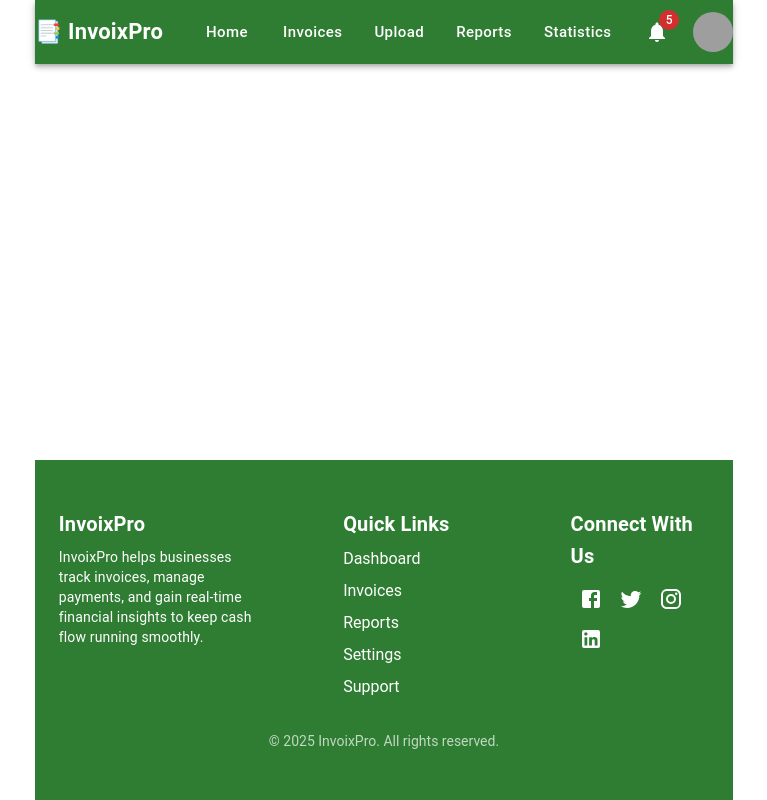
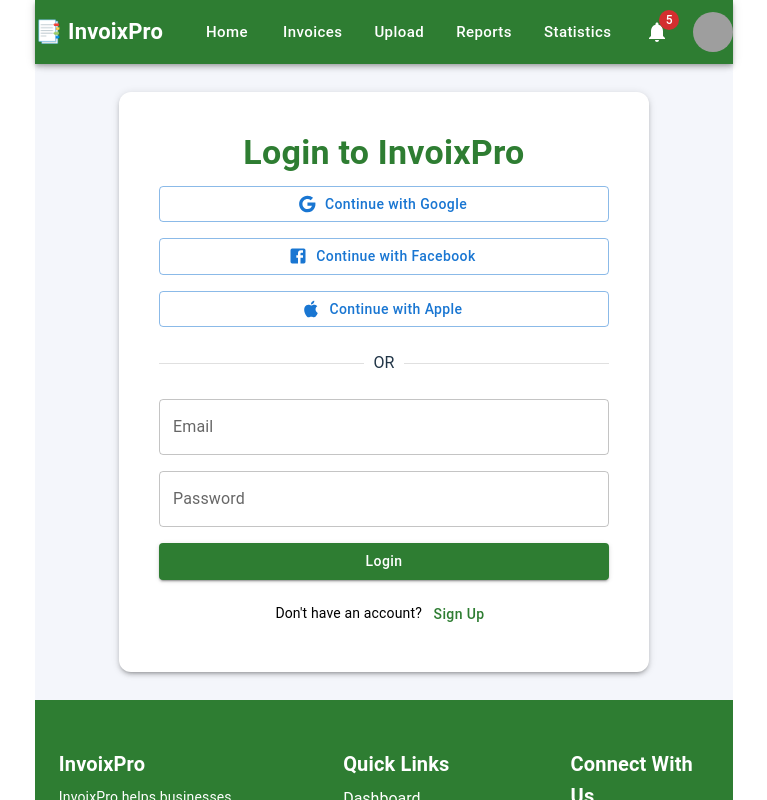
Before and after one commit to kulathungaDMDT/InvoixPro-Invoice-Tracking-System, a React (Vite) app: page /login in a window 1280 px wide. Shown: the top 800 px of the page, without its empty margins (256-1023 px from the left). Built offline with nearby package versions, Linux system fonts and the light colour scheme; grey boxes are pictures that could not be loaded.

Commit message:
Login page is created

```diff
--- a/src/App.jsx
+++ b/src/App.jsx
@@ -5,7 +5,7 @@
 import Footer from "./assets/components/Footer";
 import HomePage from "./assets/pages/HomePage";
 import SignupPage from "./assets/pages/SignupPage";
-//import LoginPage from "./assets/pages/LoginPage";
+import LoginPage from "./assets/pages/LoginPage";
 //import Statistics from "./assets/pages/Statistics";
 
 function App() {
@@ -16,8 +16,7 @@
         <main className="main-content">
           <Routes>
             <Route path='/signup' element={<SignupPage/>}/>
-           {/* <Route path="/login" element={<LoginPage />} />
-            <Route path='/statistics' element={<Statistics/>}/> */}
+           <Route path="/login" element={<LoginPage />}/>
             <Route path="/" element={<HomePage />} />
           </Routes>
         </main>
--- /dev/null
+++ b/src/assets/Pages/LoginPage.jsx
@@ -0,0 +1,97 @@
+// src/assets/pages/LoginPage.jsx
+import React from "react";
+import { Box, Typography, Button, TextField, Divider, Stack } from "@mui/material";
+import { useNavigate } from "react-router-dom";
+import GoogleIcon from "@mui/icons-material/Google";
+import FacebookIcon from "@mui/icons-material/Facebook";
+import AppleIcon from "@mui/icons-material/Apple";
+
+const LoginPage = () => {
+  const navigate = useNavigate();
+
+  return (
+    <Box
+      sx={{
+        minHeight: "calc(100vh - 64px - 100px)", // Adjust for Navbar + Footer
+        display: "flex",
+        justifyContent: "center",
+        alignItems: "center",
+        bgcolor: "#f4f6fb",
+        px: 2,
+      }}
+    >
+      <Box
+        sx={{
+          maxWidth: 450,
+          width: "100%",
+          bgcolor: "white",
+          p: { xs: 3, md: 5 },
+          borderRadius: 3,
+          boxShadow: 3,
+          textAlign: "center",
+        }}
+      >
+        <Typography variant="h4" color="#2e7d32" fontWeight={700} gutterBottom>
+          Login to InvoixPro
+        </Typography>
+
+        {/* Social Login */}
+        <Stack spacing={2} mb={3}>
+          <Button
+            variant="outlined"
+            startIcon={<GoogleIcon />}
+            sx={{ textTransform: "none" }}
+          >
+            Continue with Google
+          </Button>
+          <Button
+            variant="outlined"
+            startIcon={<FacebookIcon />}
+            sx={{ textTransform: "none" }}
+          >
+            Continue with Facebook
+          </Button>
+          <Button
+            variant="outlined"
+            startIcon={<AppleIcon />}
+            sx={{ textTransform: "none" }}
+          >
+            Continue with Apple
+          </Button>
+        </Stack>
+
+        <Divider sx={{ my: 3 }}>OR</Divider>
+
+        {/* Email & Password */}
+        <Stack spacing={2}>
+          <TextField label="Email" variant="outlined" fullWidth />
+          <TextField label="Password" type="password" variant="outlined" fullWidth />
+          <Button
+            variant="contained"
+            sx={{
+              backgroundColor: "#2e7d32",
+              "&:hover": { backgroundColor: "#256428" },
+              textTransform: "none",
+            }}
+            onClick={() => navigate("/")}
+          >
+            Login
+          </Button>
+        </Stack>
+
+        <Typography variant="body2" mt={2} sx={{ color: "black" }}>
+          Don't have an account?{" "}
+          <Button
+            variant="text"
+            sx={{ textTransform: "none", color: "#2e7d32" }}
+            onClick={() => navigate("/signup")}
+          >
+            Sign Up
+          </Button>
+        </Typography>
+      </Box>
+    </Box>
+  );
+};
+
+export default LoginPage;
```
